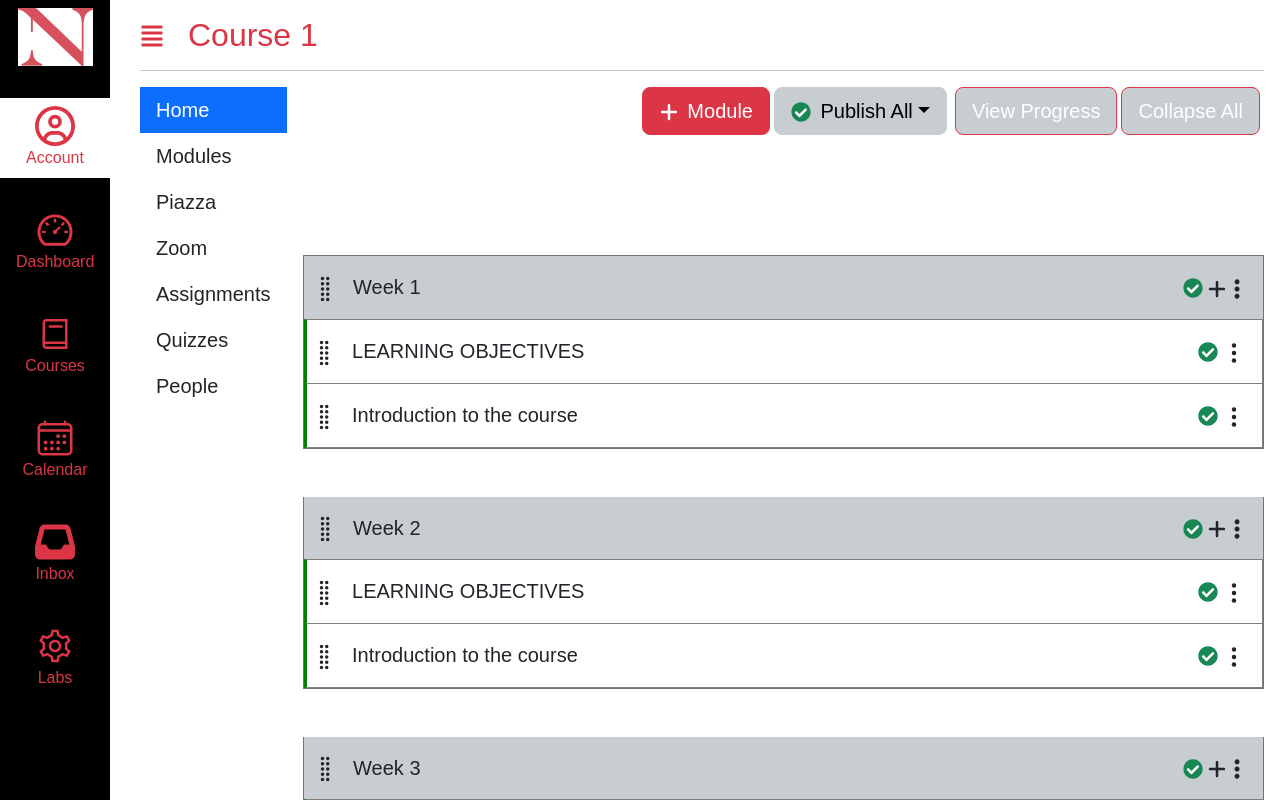
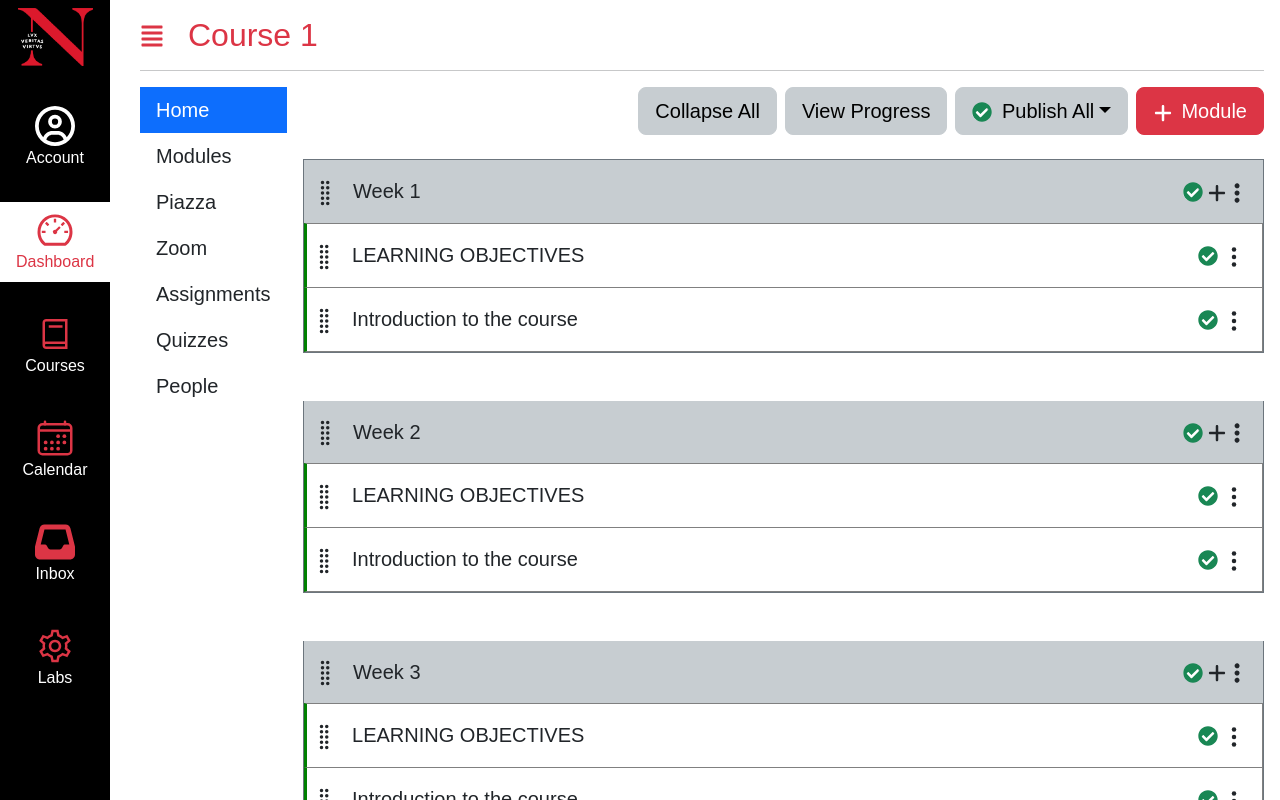
Before and after one commit to crohank/kambaz-next-js, a Next.js app: page /Courses/1/Modules in a window 1280 px wide. Shown: the top 800 px of the page. Built offline with nearby package versions, Linux system fonts and the light colour scheme.

Commit message:
Updated Nav bar and Buttons order

```diff
--- a/app/(kambaz)/Account/layout.tsx
+++ b/app/(kambaz)/Account/layout.tsx
@@ -9,7 +9,7 @@ export default function AccountLayout({ children }: Readonly<{ children: ReactNo
            <td valign="top">
              <AccountNavigation />
            </td>
-           <td valign="top" width="200px">
+           <td valign="top" width="400px">
              {children}
            </td>
          </tr>
--- a/app/(kambaz)/Courses/[cid]/Modules/ModulesControls.tsx
+++ b/app/(kambaz)/Courses/[cid]/Modules/ModulesControls.tsx
@@ -11,25 +11,25 @@ import GreenCheckmark from "./GreenCheckmark";
 import "bootstrap/dist/css/bootstrap.min.css";
 export default function ModulesControls() {
   return (
-    <div id="wd-modules-controls" className="text-nowrap">
+    <div id="wd-modules-controls" className="d-flex flex-wrap justify-content-end gap-2 md-2">
       <Button
-        variant="danger"
+        variant="secondary"
         size="lg"
-        className="me-1 float-end bg-secondary"
         id="wd-add-module-btn"
       >
         Collapse All
       </Button>
+
+
       <Button
-        variant="danger"
+        variant="secondary"
         size="lg"
-        className="me-1 float-end bg-secondary"
-        id="wd-add-module-btn"
+        id="wd-view-progress-module-btn"
       >
         View Progress
       </Button>
 
-      <Dropdown className="float-end me-2">
+      <Dropdown>
         <DropdownToggle variant="secondary" size="lg" id="wd-publish-all-btn">
           <GreenCheckmark /> Publish All
         </DropdownToggle>
@@ -55,10 +55,9 @@ export default function ModulesControls() {
       <Button
         variant="danger"
         size="lg"
-        className="me-1 float-end"
         id="wd-add-module-btn"
       >
-        <FaPlus className="position-relative me-2" style={{ bottom: "1px" }} />
+        <FaPlus className="position-relative me-2" />
         Module
       </Button>
     </div>
--- a/app/(kambaz)/Dashboard/page.tsx
+++ b/app/(kambaz)/Dashboard/page.tsx
@@ -165,7 +165,7 @@ export default function Dashboard() {
               >
                 <CardImg
                   variant="top"
-                  src="/images/DL.jpg"
+                  src="/images/ML1.jpg"
                   width="100%"
                   height={160}
                 />
--- a/app/(kambaz)/Navigation.tsx
+++ b/app/(kambaz)/Navigation.tsx
@@ -7,7 +7,7 @@ import Link from "next/link";
 export default function KambazNavigation() {
   return (
     <ListGroup
-       className="rounded-0 position-fixed bottom-0 top-0 d-none d-md-block bg-black z-2"
+       className="rounded-0 position-fixed bottom-0 top-0 d-none d-md-block bg-black z-2 text-white"
        style={{ width: 110 }}
       id="wd-kambaz-navigation"
     >
@@ -18,22 +18,22 @@ export default function KambazNavigation() {
         href="https://www.northeastern.edu/"
         id="wd-neu-link"
       >
-        <img src="/images/NEU.png" width="75px" alt="Northeastern University" />
+        <img src="/images/NEU2.png" width="75px" alt="Northeastern University" />
       </ListGroupItem>
       <br />
-      <ListGroupItem className="border-0 bg-white text-center">
+      <ListGroupItem className="border-0  bg-black text-center">
         <Link
           href="/Account"
           id="wd-account-link"
-          className="text-danger text-decoration-none"
+          className="text-white text-decoration-none"
         >
-          <FaRegCircleUser className="fs-1 text-danger text-center" />
+          <FaRegCircleUser className="fs-1 text-danger text-center text-white" />
           <br />
           Account
         </Link>
       </ListGroupItem>
       <br />
-      <ListGroupItem className="border-0 bg-black text-center">
+      <ListGroupItem className="border-0 bg-white text-center">
         <Link
           href="/Dashboard"
           id="wd-dashboard-link"
@@ -49,7 +49,7 @@ export default function KambazNavigation() {
         <Link
           href="/Dashboard"
           id="wd-courses-link"
-          className="text-danger text-decoration-none"
+          className="text-white text-decoration-none"
         >
           <LiaBookSolid className="fs-1 text-danger" />
           <br />
@@ -61,7 +61,7 @@ export default function KambazNavigation() {
         <Link
           href="/Calendar"
           id="wd-calendar-link"
-          className="text-danger text-decoration-none"
+          className="text-white text-decoration-none"
         >
           <IoCalendarOutline className="fs-1 text-danger" />
           <br />
@@ -73,7 +73,7 @@ export default function KambazNavigation() {
         <Link
           href="/Inbox"
           id="wd-inbox-link"
-          className="text-danger text-decoration-none"
+          className="text-white text-decoration-none"
         >
           <FaInbox className="fs-1 text-danger" />
           <br />
@@ -85,7 +85,7 @@ export default function KambazNavigation() {
         <Link
           href="/Labs"
           id="wd-labs-link"
-          className="text-danger text-decoration-none"
+          className="text-white text-decoration-none"
         >
           <LiaCogSolid className="fs-1 text-danger" />
           <br />
```
Also changed, not shown: app/(kambaz)/Account/Profile/page.tsx (+3 -7 lines), app/(kambaz)/Courses/[cid]/Modules/page.tsx (+1 -7 lines), public/images/Ml1.jpg (added), public/images/NEU2.png (added).
